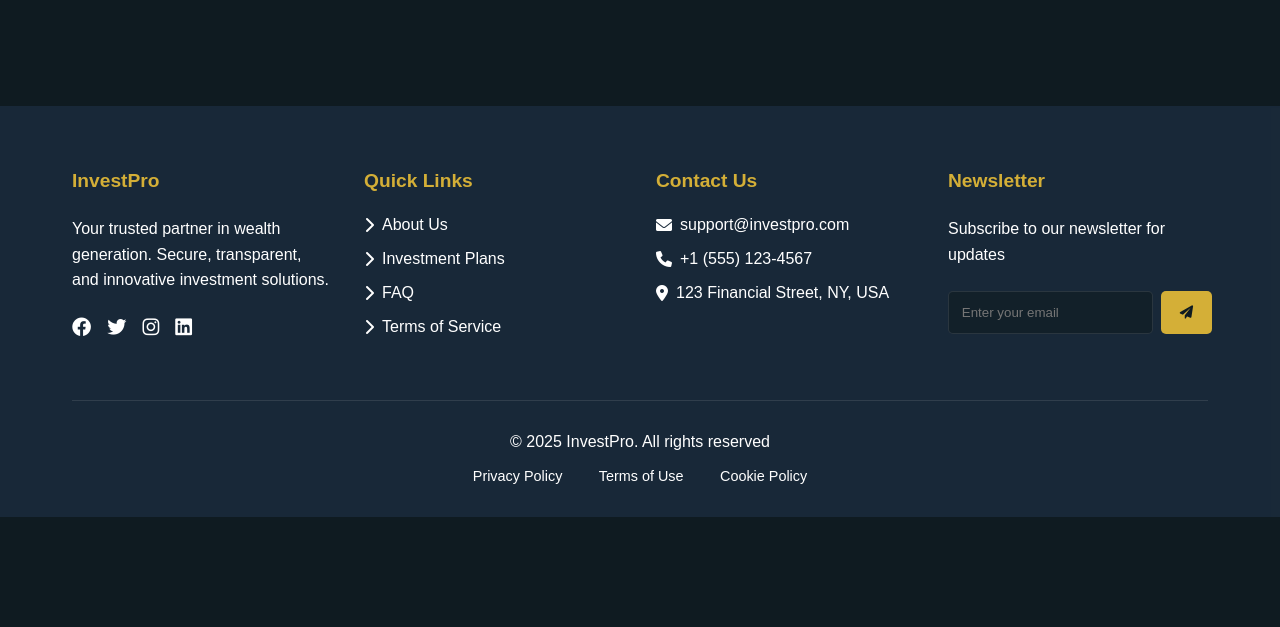
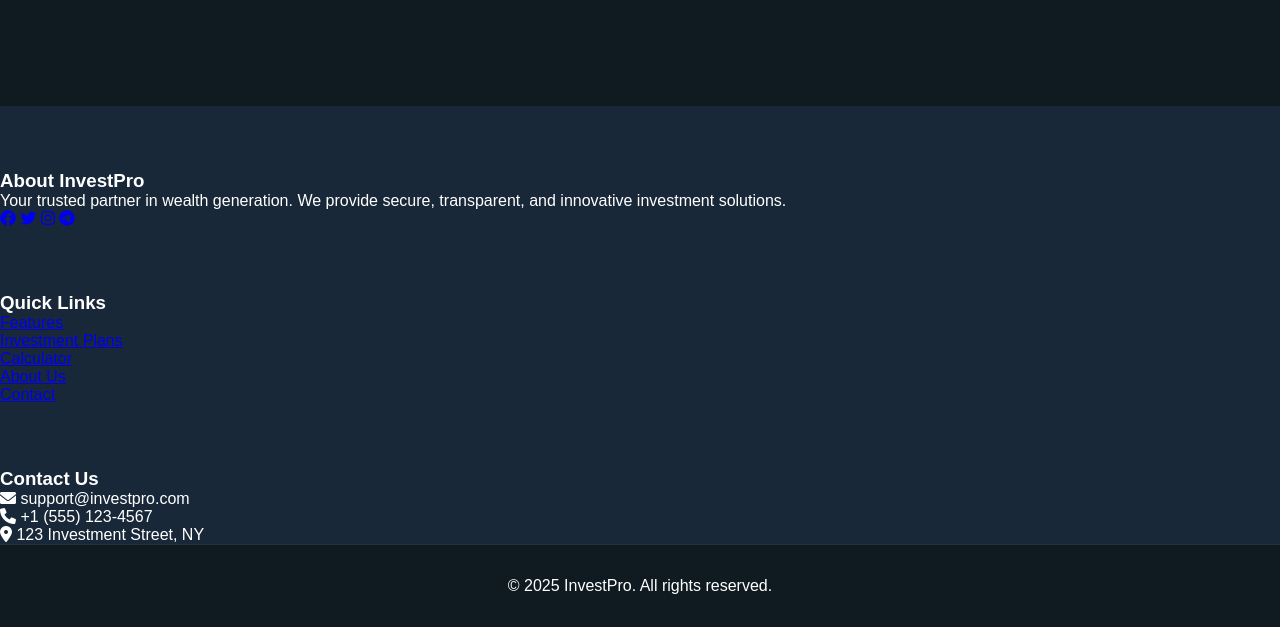
Before and after one commit to faham112/Investro_v2---Copy, a website: page pages/contact.html in a window 1280 px wide. Shown: the part 1925-2552 px from the top of the page. Before the commit the page ends 2442 px from the top, so only its background shows below. Drawn offline with Linux system fonts and the light colour scheme.

Commit message:
Commit message

```diff
--- a/pages/contact.html
+++ b/pages/contact.html
@@ -342,58 +342,39 @@
         </section>
     </main>
 
-    <footer class="footer-section">
-        <div class="footer-container">
-            <div class="footer-grid">
-                <div class="footer-column">
-                    <h4 class="footer-title">InvestPro</h4>
-                    <p class="footer-text">Your trusted partner in wealth generation. Secure, transparent, and
-                        innovative investment solutions.</p>
-                    <div class="social-icons">
-                        <a href="#" class="social-link"><i class="fab fa-facebook"></i></a>
-                        <a href="#" class="social-link"><i class="fab fa-twitter"></i></a>
-                        <a href="#" class="social-link"><i class="fab fa-instagram"></i></a>
-                        <a href="#" class="social-link"><i class="fab fa-linkedin"></i></a>
+    <footer>
+        <div class="footer-content">
+            <div class="footer-section">
+                <h3>About InvestPro</h3>
+                <p>Your trusted partner in wealth generation. We provide secure, transparent, and innovative investment solutions.</p>
+                <div class="social-links">
+                    <a href="#"><i class="fab fa-facebook"></i></a>
+                    <a href="#"><i class="fab fa-twitter"></i></a>
+                    <a href="#"><i class="fab fa-instagram"></i></a>
+                    <a href="#"><i class="fab fa-telegram"></i></a>
                 </div>
             </div>
-
-                <div class="footer-column">
-                    <h4 class="footer-title">Quick Links</h4>
-                    <ul class="footer-links">
-                        <li><a href="#"><i class="fas fa-chevron-right"></i> About Us</a></li>
-                        <li><a href="#"><i class="fas fa-chevron-right"></i> Investment Plans</a></li>
-                        <li><a href="#"><i class="fas fa-chevron-right"></i> FAQ</a></li>
-                        <li><a href="#"><i class="fas fa-chevron-right"></i> Terms of Service</a></li>
+            <div class="footer-section">
+                <h3>Quick Links</h3>
+                <ul>
+                    <li><a href="./pages/features.html">Features</a></li>
+                    <li><a href="./pages/plans.html">Investment Plans</a></li>
+                    <li><a href="./pages/calculator.html">Calculator</a></li>
+                    <li><a href="./pages/about.html">About Us</a></li>
+                    <li><a href="./pages/contact.html">Contact</a></li>
                 </ul>
             </div>
-
-                <div class="footer-column">
-                    <h4 class="footer-title">Contact Us</h4>
-                    <ul class="contact-info">
+            <div class="footer-section">
+                <h3>Contact Us</h3>
+                <ul>
                     <li><i class="fas fa-envelope"></i> support@investpro.com</li>
                     <li><i class="fas fa-phone"></i> +1 (555) 123-4567</li>
-                        <li><i class="fas fa-map-marker-alt"></i> 123 Financial Street, NY, USA</li>
+                    <li><i class="fas fa-map-marker-alt"></i> 123 Investment Street, NY</li>
                 </ul>
             </div>
-
-                <div class="footer-column">
-                    <h4 class="footer-title">Newsletter</h4>
-                    <p class="footer-text">Subscribe to our newsletter for updates</p>
-                    <form class="newsletter-form">
-                        <input type="email" placeholder="Enter your email" required>
-                        <button type="submit"><i class="fas fa-paper-plane"></i></button>
-                    </form>
         </div>
-            </div>
-
         <div class="footer-bottom">
-                <p>&copy; 2025 InvestPro. All rights reserved</p>
-                <div class="legal-links">
-                    <a href="#">Privacy Policy</a>
-                    <a href="#">Terms of Use</a>
-                    <a href="#">Cookie Policy</a>
-                </div>
-            </div>
+            <p>&copy; 2025 InvestPro. All rights reserved.</p>
         </div>
     </footer>
 
```
Also changed, not shown: pages/admin/kyc-management.html (+35 -0 lines). Lines whose indentation alone changed are shown as unchanged.
